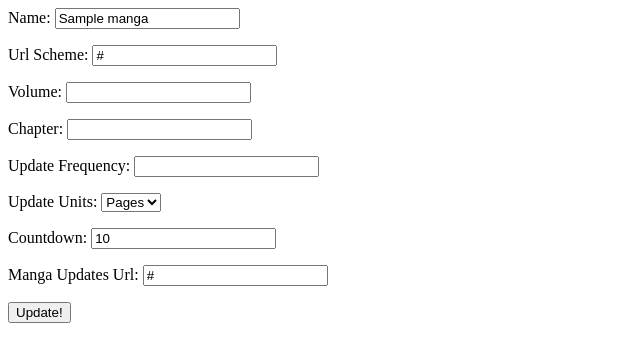
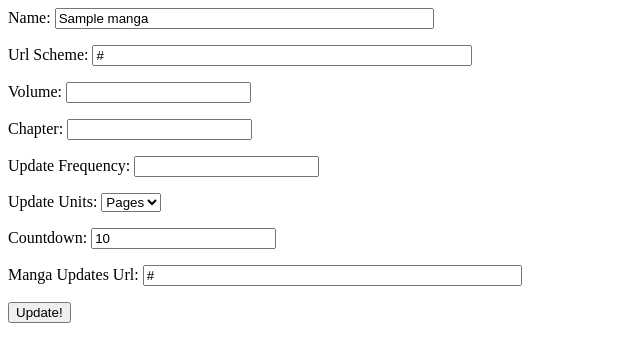
Before and after one commit to jabrouwer82/manga-notifier, a Python web app: template templates/manga.html in a window 1280 px wide. Shown: the top 362 px of the page, without its empty margins (0-640 px from the left). Run offline with Jinja, Linux system fonts and the light colour scheme; the template is opened without the code that fills it: most values are stand-ins (such as "Sample title", 1, 10 or a date in 2020).

Commit message:
Makes the manga pages quite a bit nicer.

```diff
--- a/templates/manga.html
+++ b/templates/manga.html
@@ -1,8 +1,15 @@
 <html>
+<head>
+  <style>
+    input.text {
+      width: 30%;
+    }
+  </style>
+</head>
 <body>
 <form method="post">
-  <p>Name: <input type="text" name="name" value="{{ manga.name }}" />
-  <p>Url Scheme: <input type="text" name="url_scheme" value="{{ manga.url_scheme }}" />
+  <p>Name: <input class="text" type="text" name="name" value="{{ manga.name }}" />
+  <p>Url Scheme: <input class="text" type="text" name="url_scheme" value="{{ manga.url_scheme }}" />
   <p>Volume: <input type="number" name="volume" value="{{ manga.volume }}" />
   <p>Chapter: <input type="number" name="chapter" value="{{ manga.chapter }}" />
   <p>Update Frequency: <input type="number" step="any" name="frequency" value="{{ manga.frequency }}" />
@@ -11,9 +18,15 @@
     <option value="days" {% if  manga.freq_units == "days" %}selected{% endif %}>Days</option>
   </select>
   <p>Countdown: <input type="number" step="any" name="countdown" value="{{ manga.countdown }}" />
-  <p>Manga Updates Url: <input type="text" name="manga_updates_url" value="{{ manga.manga_updates_url }}" />
+  <p>Manga Updates Url: <input class="text" type="text" name="manga_updates_url" value="{{ manga.manga_updates_url }}" />
   <input type="hidden" name="key" value="{{ manga.url_key }}" />
-  <p><input type="submit" value="Update!"/>
+  <p>
+  {% if manga.url_key %}
+    <input type="submit" value="Update!"/>
+  {% else %}
+    <input type="submit" value="Add!"/>
+  {% endif %}
+  </p>
 </form>
 </body>
 </html>
--- a/templates/manga_list.html
+++ b/templates/manga_list.html
@@ -1,13 +1,15 @@
 <html>
 <body>
   <h1>Manga List</h1>
+  <a href="/manga">Add New Manga</a>
+  <hr />
   {% if not mangas %}
     <p>No manga in database.</p>
   {% endif %}
   {% for manga in mangas|sort(attribute='countdown') %}
     <p {% if manga.countdown < 1.0 %} style="background-color: lightgray;" {% endif %}>
       <a href="/manga?manga={{ manga.key.urlsafe() }}" > {{ manga.name }}</a>
-      {{ manga.countdown }} days until update
+      {% if manga.volume >= 0 %}v{{ manga.volume }}{% endif %} c{{ manga.chapter }} will update in {{ manga.countdown }} days.
     </p>
     <hr />
   {% endfor %}
```
